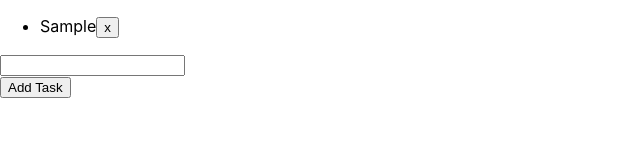
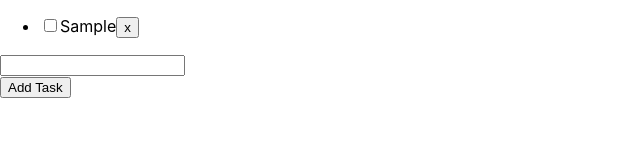
Before and after one commit to yyamada12/react_todo, a React (Create React App) app in the folder app/todo/: page / in a window 1280 px wide. Both pictures are taken after typing "Sample" into the empty fields and a click on the button "Add Task". Shown: the top 160 px of the page, without its empty margins (0-640 px from the left). Built offline with nearby package versions, Linux system fonts and the light colour scheme.

Commit message:
[add] checkbox

```diff
--- a/app/todo/src/App.js
+++ b/app/todo/src/App.js
@@ -10,6 +10,7 @@ export default class App extends React.Component {
     this.addTask = this.addTask.bind(this);
     this.onChangeInput = this.onChangeInput.bind(this);
     this.removeTask = this.removeTask.bind(this);
+    this.checkTodo = this.checkTodo.bind(this);
   }
 
   state = {
@@ -22,7 +23,8 @@ export default class App extends React.Component {
     const todos = this.state.todos.slice();
     todos.push({
       id: getUniqueId(),
-      name: this.state.input
+      name: this.state.input,
+      isDone: false
     });
     this.setState({
       todos: todos,
@@ -45,10 +47,24 @@ export default class App extends React.Component {
     });
   }
 
+  checkTodo(checkTaskId) {
+    const todos = this.state.todos.slice();
+    todos.map(todo => {
+      if (todo.id === checkTaskId) todo.isDone = !todo.isDone;
+    });
+    this.setState({
+      todos: todos
+    });
+  }
+
   render() {
     return (
       <div>
-        <TaskList todos={this.state.todos} removeTask={this.removeTask} />
+        <TaskList
+          todos={this.state.todos}
+          removeTask={this.removeTask}
+          checkTodo={this.checkTodo}
+        />
         <AddTask
           addTask={this.addTask}
           onChangeInput={this.onChangeInput}
--- a/app/todo/src/TaskList/TaskList.js
+++ b/app/todo/src/TaskList/TaskList.js
@@ -9,6 +9,12 @@ const TaskList = props => (
       <ul>
         {props.todos.map(todo => (
           <li key={todo.id}>
+            <input
+              type="checkbox"
+              data-testid="checkbox"
+              checked={todo.isDone}
+              onChange={() => props.checkTodo(todo.id)}
+            />
             {todo.name}
             <button onClick={() => props.removeTask(todo.id)}>x</button>
           </li>
@@ -20,7 +26,8 @@ const TaskList = props => (
 
 TaskList.propTypes = {
   todos: PropTypes.array.isRequired,
-  removeTask: PropTypes.func
+  removeTask: PropTypes.func,
+  checkTodo: PropTypes.func
 };
 
 export default TaskList;
```
Also changed, not shown: app/todo/src/AddTask/AddTask.js (+3 -5 lines), 1 other file (tests, documents, lock files or other folders).
